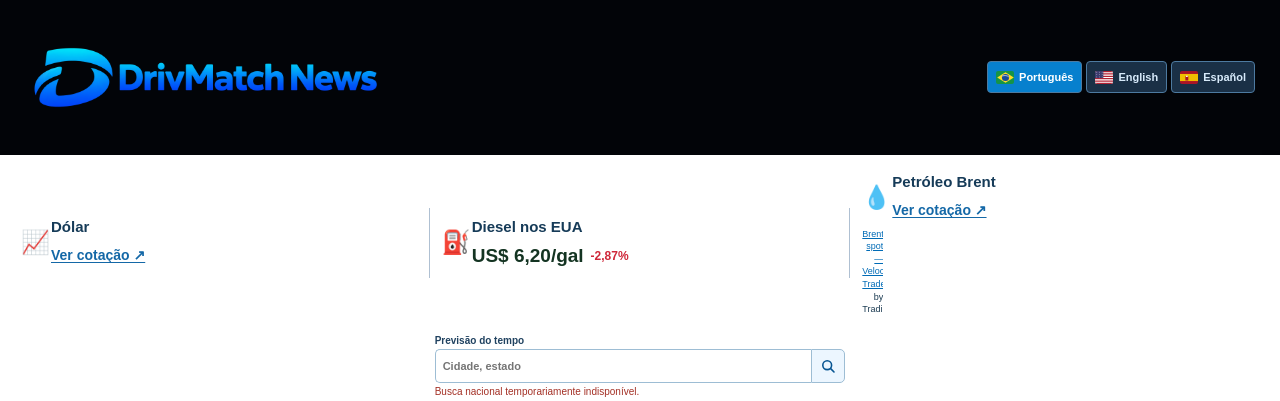
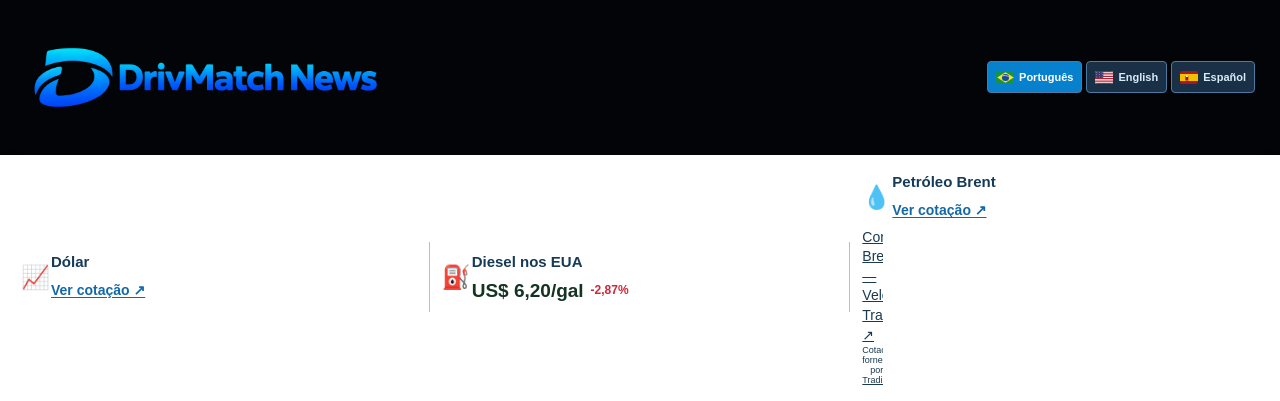
Before and after one commit to handsondispatcher/drivmatch-news, a website: page site/index.html in a window 1280 px wide. Shown: the top 401 px of the page. Drawn offline with Linux system fonts and the light colour scheme; no server answers; a script that the page names is missing; files whose address does not match are found by name.

Commit message:
fix(brent): use TradingView supported single-ticker web component for VELOCITY Brent

```diff
--- a/site/index.html
+++ b/site/index.html
@@ -1181,6 +1181,8 @@
 .dm-brent-tradingview .tradingview-widget-copyright a{color:#006bb6}
 #dm-utility .dm-brent-tradingview{display:block}
 #dm-utility .dm-util-quote:has(#top-brent-value) .dm-util-money{display:none}
+.dm-brent-tradingview tv-single-ticker{width:220px;max-width:100%;min-height:65px}
+.dm-brent-attribution{display:block;text-align:right;font:9px Arial,sans-serif}
 @media(max-width:700px){.dm-brent-tradingview{width:180px}}
 </style>
 </head>
@@ -1205,14 +1207,12 @@
    <span class="dm-util-icon" aria-hidden="true">💧</span>
    <a id="top-brent-label" class="dm-util-label dm-market-ref-link" href="https://br.investing.com/commodities/brent-oil" target="_blank" rel="noopener noreferrer" title="Ver cotação negociada do Brent no Investing.com">Petróleo Brent</a>
    <div class="dm-util-money"><strong id="top-brent-value">—</strong><em id="top-brent-change" hidden></em></div>
-   <div class="dm-brent-tradingview" aria-label="Cotação Spot Brent Crude Oil Velocity Trade fornecida pela TradingView">
-    <div class="tradingview-widget-container">
-     <div class="tradingview-widget-container__widget"></div>
-     <div class="tradingview-widget-copyright"><a href="https://br.tradingview.com/symbols/BRENT/?exchange=VELOCITY" target="_blank" rel="noopener noreferrer">Brent spot — Velocity Trade</a> by TradingView</div>
-     <script type="text/javascript" src="https://s3.tradingview.com/external-embedding/embed-widget-single-quote.js" async>
-     {"symbol":"VELOCITY:BRENT","width":220,"colorTheme":"light","isTransparent":true,"locale":"br"}
-     </script>
-    </div>
+   <div class="dm-brent-tradingview" aria-label="Cotação spot Brent da Velocity Trade via TradingView">
+    <tv-single-ticker symbol="VELOCITY:BRENT" style="display:block;width:220px;max-width:100%;min-height:65px">
+     <a href="https://www.tradingview.com/symbols/VELOCITY-BRENT/" target="_blank" rel="noopener noreferrer">Consultar Brent — Velocity Trade ↗</a>
+    </tv-single-ticker>
+    <span class="dm-brent-attribution">Cotação fornecida por <a href="https://www.tradingview.com/" target="_blank" rel="noopener noreferrer">TradingView</a></span>
+    <script type="module" src="https://www.tradingview-widget.com/w/en/tv-single-ticker.js"></script>
    </div>
    <small id="top-brent-date" class="dm-util-provenance" hidden title="Fonte e data da cotação">Sem cotação</small>
   </div>
```
